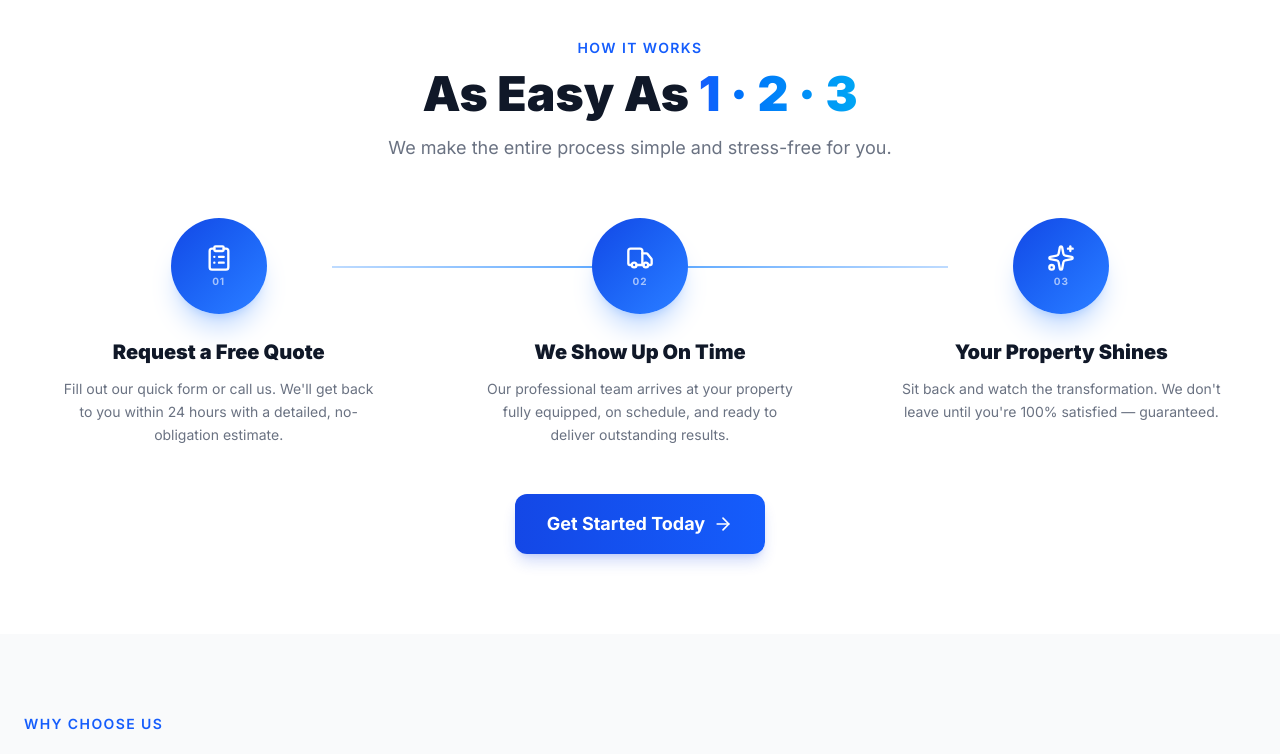
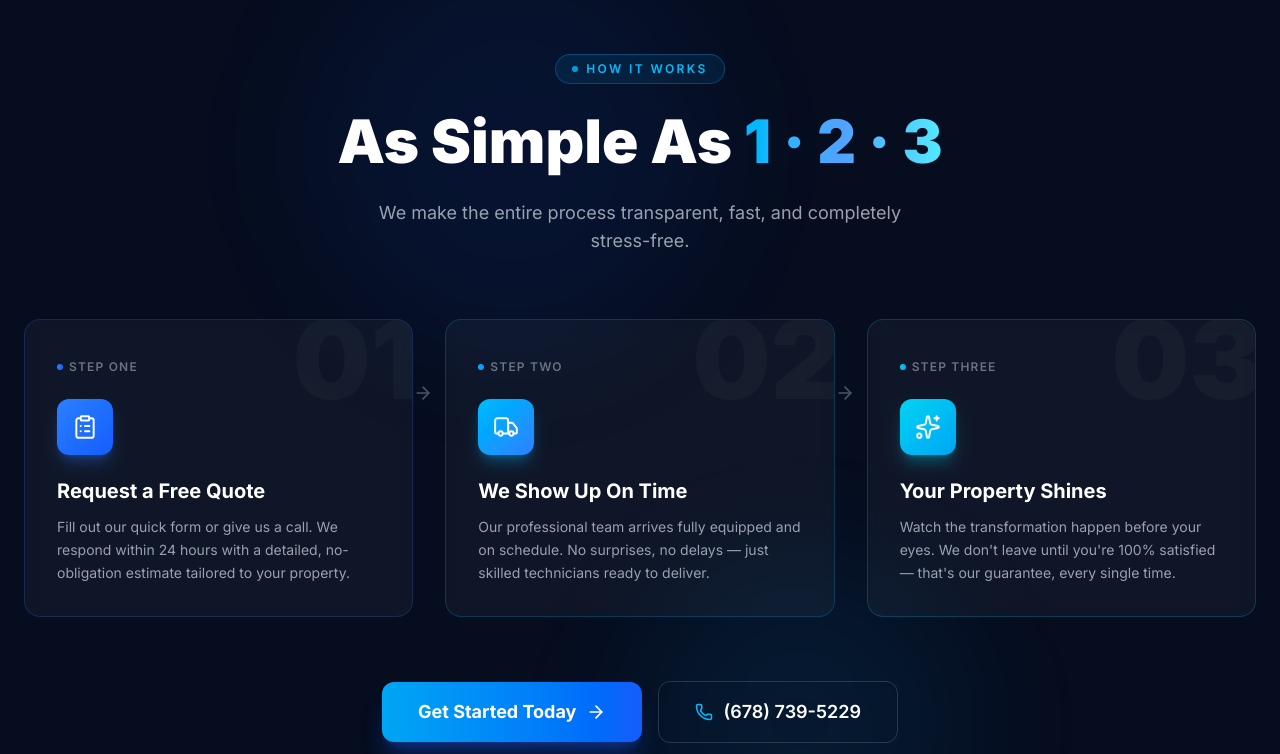
Before and after one commit to legacyproperties90-code/altitude-service-solutions, a Next.js app: page /terms in a window 1280 px wide. Shown: the part 900-1654 px from the top of the page. Built offline with nearby package versions, Linux system fonts and the light colour scheme.

Commit message:
feat: How It Works — dark glassmorphism, color progression blue→sky→cyan, numbered cards, pro design

```diff
--- a/src/components/HowItWorks.tsx
+++ b/src/components/HowItWorks.tsx
@@ -1,16 +1,70 @@
 import Link from "next/link";
-import { ClipboardList, Truck, Sparkles, ArrowRight } from "lucide-react";
+import { ClipboardList, Truck, Sparkles, ArrowRight, Phone } from "lucide-react";
 
 const steps = {
   en: [
-    { icon: ClipboardList, num: "01", title: "Request a Free Quote",   desc: "Fill out our quick form or call us. We'll get back to you within 24 hours with a detailed, no-obligation estimate." },
-    { icon: Truck,         num: "02", title: "We Show Up On Time",     desc: "Our professional team arrives at your property fully equipped, on schedule, and ready to deliver outstanding results." },
-    { icon: Sparkles,      num: "03", title: "Your Property Shines",   desc: "Sit back and watch the transformation. We don't leave until you're 100% satisfied — guaranteed." },
+    {
+      num: "01",
+      icon: ClipboardList,
+      title: "Request a Free Quote",
+      desc: "Fill out our quick form or give us a call. We respond within 24 hours with a detailed, no-obligation estimate tailored to your property.",
+      accent: "from-blue-500 to-blue-600",
+      glow: "shadow-blue-500/30",
+      border: "border-blue-500/20",
+      label: "Step One",
+    },
+    {
+      num: "02",
+      icon: Truck,
+      title: "We Show Up On Time",
+      desc: "Our professional team arrives fully equipped and on schedule. No surprises, no delays — just skilled technicians ready to deliver.",
+      accent: "from-sky-400 to-blue-500",
+      glow: "shadow-sky-400/30",
+      border: "border-sky-400/20",
+      label: "Step Two",
+    },
+    {
+      num: "03",
+      icon: Sparkles,
+      title: "Your Property Shines",
+      desc: "Watch the transformation happen before your eyes. We don't leave until you're 100% satisfied — that's our guarantee, every single time.",
+      accent: "from-cyan-400 to-sky-500",
+      glow: "shadow-cyan-400/30",
+      border: "border-cyan-400/20",
+      label: "Step Three",
+    },
   ],
   es: [
-    { icon: ClipboardList, num: "01", title: "Solicita una Cotización", desc: "Completa nuestro formulario o llámanos. Te respondemos dentro de 24 horas con un estimado detallado y sin compromiso." },
-    { icon: Truck,         num: "02", title: "Llegamos a Tiempo",       desc: "Nuestro equipo profesional llega a tu propiedad completamente equipado, puntual y listo para dar resultados excepcionales." },
-    { icon: Sparkles,      num: "03", title: "Tu Propiedad Brilla",     desc: "Relájate y observa la transformación. No nos vamos hasta que estés 100% satisfecho — garantizado." },
+    {
+      num: "01",
+      icon: ClipboardList,
+      title: "Solicita tu Cotización",
+      desc: "Completa nuestro formulario o llámanos. Respondemos en 24 horas con un estimado detallado y sin compromiso, personalizado para tu propiedad.",
+      accent: "from-blue-500 to-blue-600",
+      glow: "shadow-blue-500/30",
+      border: "border-blue-500/20",
+      label: "Paso Uno",
+    },
+    {
+      num: "02",
+      icon: Truck,
+      title: "Llegamos a Tiempo",
+      desc: "Nuestro equipo profesional llega completamente equipado y puntual. Sin sorpresas, sin demoras — solo técnicos expertos listos para trabajar.",
+      accent: "from-sky-400 to-blue-500",
+      glow: "shadow-sky-400/30",
+      border: "border-sky-400/20",
+      label: "Paso Dos",
+    },
+    {
+      num: "03",
+      icon: Sparkles,
+      title: "Tu Propiedad Brilla",
+      desc: "Observa la transformación con tus propios ojos. No nos vamos hasta que estés 100% satisfecho — es nuestra garantía en cada trabajo.",
+      accent: "from-cyan-400 to-sky-500",
+      glow: "shadow-cyan-400/30",
+      border: "border-cyan-400/20",
+      label: "Paso Tres",
+    },
   ],
 };
 
@@ -19,51 +73,99 @@ export default function HowItWorks({ lang }: { lang: string }) {
   const items = isEs ? steps.es : steps.en;
 
   return (
-    <section className="py-20 bg-white">
-      <div className="max-w-7xl mx-auto px-4 sm:px-6">
-        <div className="text-center mb-14">
-          <p className="text-blue-600 font-semibold text-sm tracking-widest uppercase mb-3">
-            {isEs ? "¿Cómo Funciona?" : "How It Works"}
-          </p>
-          <h2 className="text-4xl sm:text-5xl font-black text-gray-900 mb-4">
-            {isEs ? "Tan Fácil Como" : "As Easy As"}{" "}
-            <span className="bg-gradient-to-r from-blue-600 to-sky-500 bg-clip-text text-transparent">
+    <section className="relative py-24 overflow-hidden bg-[#060d1f]">
+
+      {/* Background blobs */}
+      <div className="absolute top-0 left-1/4 w-96 h-96 bg-blue-600/8 rounded-full blur-3xl pointer-events-none" />
+      <div className="absolute bottom-0 right-1/4 w-80 h-80 bg-sky-500/8 rounded-full blur-3xl pointer-events-none" />
+
+      <div className="relative z-10 max-w-7xl mx-auto px-4 sm:px-6">
+
+        {/* Header */}
+        <div className="text-center mb-16">
+          <div className="inline-flex items-center gap-2 px-4 py-1.5 rounded-full border border-sky-500/30 bg-sky-500/10 mb-5">
+            <span className="w-1.5 h-1.5 rounded-full bg-sky-400 animate-pulse" />
+            <span className="text-sky-400 font-semibold text-xs tracking-[0.2em] uppercase">
+              {isEs ? "Cómo Funciona" : "How It Works"}
+            </span>
+          </div>
+          <h2 className="text-4xl sm:text-5xl lg:text-6xl font-black text-white mb-5 leading-tight">
+            {isEs ? "Tan Simple Como" : "As Simple As"}{" "}
+            <span className="bg-gradient-to-r from-sky-400 via-blue-400 to-cyan-300 bg-clip-text text-transparent">
               1 · 2 · 3
             </span>
           </h2>
-          <p className="text-gray-500 text-lg max-w-xl mx-auto">
+          <p className="text-gray-400 text-lg max-w-xl mx-auto">
             {isEs
-              ? "Hacemos que todo el proceso sea simple y sin estrés para ti."
-              : "We make the entire process simple and stress-free for you."}
+              ? "Hacemos que todo el proceso sea transparente, rápido y sin estrés."
+              : "We make the entire process transparent, fast, and completely stress-free."}
           </p>
         </div>
 
-        <div className="grid md:grid-cols-3 gap-8 relative">
-          {/* Connecting line (desktop) */}
-          <div className="hidden md:block absolute top-12 left-1/4 right-1/4 h-0.5 bg-gradient-to-r from-blue-200 via-blue-400 to-blue-200 z-0" />
+        {/* Steps */}
+        <div className="grid md:grid-cols-3 gap-6 lg:gap-8 relative">
 
-          {items.map((step, i) => (
-            <div key={step.num} className="relative z-10 flex flex-col items-center text-center group">
-              {/* Number circle */}
-              <div className="w-24 h-24 rounded-full bg-gradient-to-br from-blue-700 to-blue-500 flex flex-col items-center justify-center mb-6 shadow-xl shadow-blue-500/25 group-hover:scale-110 transition-transform duration-300">
-                <step.icon size={28} className="text-white mb-0.5" />
-                <span className="text-white/60 text-[10px] font-bold tracking-widest">{step.num}</span>
+          {items.map((step, i) => {
+            const Icon = step.icon;
+            return (
+              <div key={step.num} className="relative group">
+
+                {/* Arrow connector (desktop) */}
+                {i < items.length - 1 && (
+                  <div className="hidden md:flex absolute top-16 -right-4 lg:-right-5 z-20 items-center">
+                    <ArrowRight size={20} className="text-gray-600 group-hover:text-sky-400 transition-colors duration-300" />
+                  </div>
+                )}
+
+                {/* Card */}
+                <div className={`relative h-full rounded-2xl border ${step.border} bg-white/4 backdrop-blur-sm p-8 hover:bg-white/7 transition-all duration-500 hover:-translate-y-2 hover:shadow-2xl ${step.glow} overflow-hidden`}>
+
+                  {/* Giant background number */}
+                  <div className="absolute -top-4 -right-2 text-[110px] font-black text-white/3 leading-none select-none pointer-events-none">
+                    {step.num}
+                  </div>
+
+                  {/* Step label pill */}
+                  <div className="inline-flex items-center gap-1.5 mb-6">
+                    <div className={`w-1.5 h-1.5 rounded-full bg-gradient-to-r ${step.accent}`} />
+                    <span className="text-gray-500 text-xs font-semibold tracking-widest uppercase">{step.label}</span>
+                  </div>
+
+                  {/* Icon */}
+                  <div className={`w-14 h-14 rounded-xl bg-gradient-to-br ${step.accent} flex items-center justify-center mb-6 shadow-lg ${step.glow} group-hover:scale-110 transition-transform duration-300`}>
+                    <Icon size={26} className="text-white" strokeWidth={1.8} />
+                  </div>
+
+                  {/* Text */}
+                  <h3 className="text-white font-bold text-xl mb-3 leading-tight">{step.title}</h3>
+                  <p className="text-gray-400 text-sm leading-relaxed group-hover:text-gray-300 transition-colors duration-300">{step.desc}</p>
+
+                  {/* Bottom accent line */}
+                  <div className={`absolute bottom-0 left-0 right-0 h-0.5 bg-gradient-to-r ${step.accent} opacity-0 group-hover:opacity-100 transition-opacity duration-500 rounded-b-2xl`} />
+                </div>
               </div>
-              <h3 className="text-xl font-black text-gray-900 mb-3">{step.title}</h3>
-              <p className="text-gray-500 text-sm leading-relaxed max-w-xs">{step.desc}</p>
-              {i < items.length - 1 && (
-                <ArrowRight size={20} className="text-blue-300 mt-4 md:hidden" />
-              )}
-            </div>
-          ))}
+            );
+          })}
         </div>
 
-        <div className="text-center mt-12">
+        {/* CTA */}
+        <div className="mt-16 text-center flex flex-col sm:flex-row items-center justify-center gap-4">
           <Link href={`/${lang}/contact`}
-            className="inline-flex items-center gap-2 px-8 py-4 rounded-xl bg-gradient-to-r from-blue-700 to-blue-600 text-white font-bold text-lg hover:from-blue-800 hover:to-blue-700 transition-all hover:-translate-y-1 shadow-lg shadow-blue-700/20">
+            className="inline-flex items-center gap-2.5 px-9 py-4 rounded-xl bg-gradient-to-r from-sky-500 to-blue-600 text-white font-bold text-lg hover:from-sky-400 hover:to-blue-500 transition-all hover:-translate-y-1 shadow-xl shadow-blue-600/30">
             {isEs ? "Empezar Ahora" : "Get Started Today"} <ArrowRight size={20} />
           </Link>
+          <a href="tel:+16787395229"
+            className="inline-flex items-center gap-2.5 px-9 py-4 rounded-xl border border-white/15 text-white font-semibold text-lg hover:bg-white/8 transition-all">
+            <Phone size={18} className="text-sky-400" /> (678) 739-5229
+          </a>
         </div>
+
+        {/* Trust note */}
+        <p className="text-center text-gray-600 text-sm mt-6">
+          {isEs
+            ? "✓ Sin compromiso  ·  ✓ Respuesta en 24h  ·  ✓ 100% Garantizado"
+            : "✓ No obligation  ·  ✓ Response within 24h  ·  ✓ 100% Guaranteed"}
+        </p>
       </div>
     </section>
   );
```
